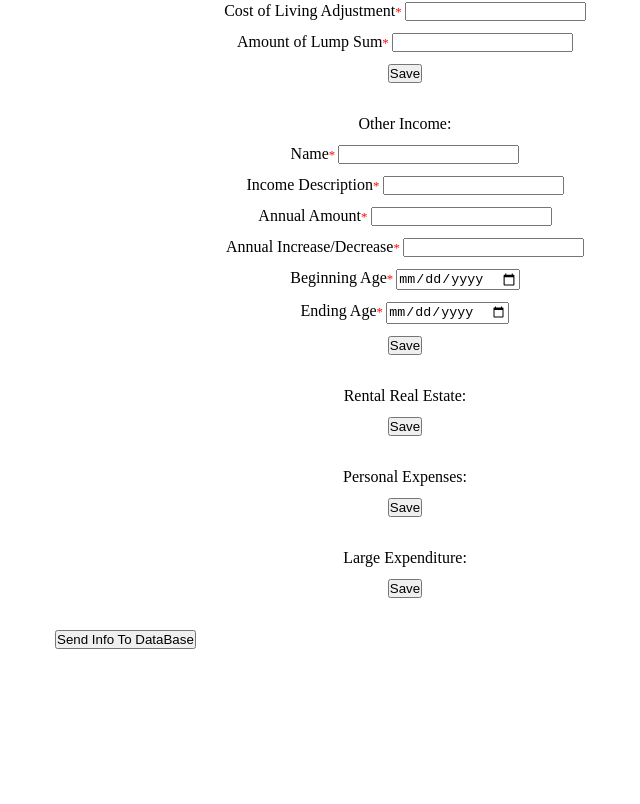
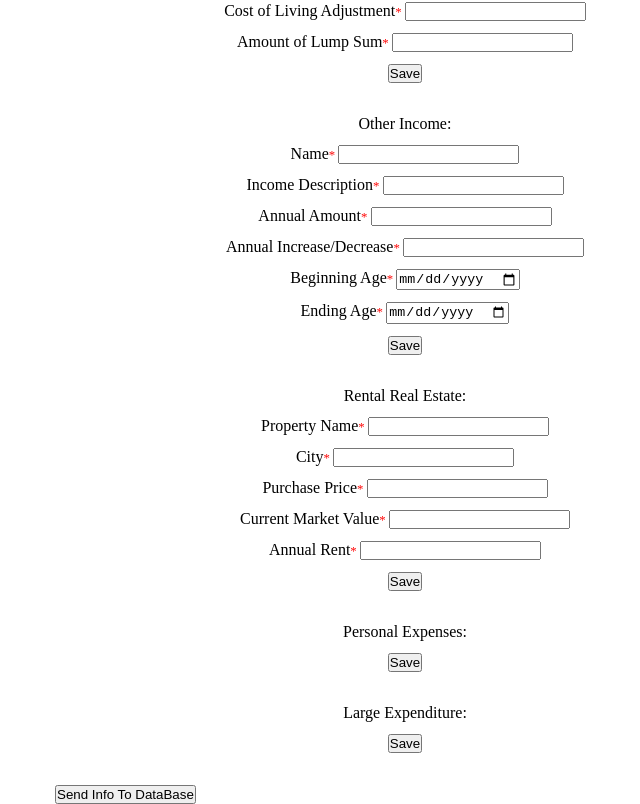
Before and after one commit to lostvikx/enivesh-form, a React (Create React App) app: page / in a window 1280 px wide. Shown: the part 2210-3014 px from the top of the page, without its empty margins (235-875 px from the left). Before the commit the page ends 2859 px from the top, so only its background shows below. Built offline with nearby package versions, Linux system fonts and the light colour scheme.

Commit message:
some more input entries

```diff
--- a/src/formFields.js
+++ b/src/formFields.js
@@ -359,7 +359,38 @@ const fields = {
       inputName: "endingAge"
     },
   ],
-  rentalRealEstate: [],
+  rentalRealEstate: [
+    {
+      key: 1,
+      labelName: "Property Name",
+      inputType: "text",
+      inputName: "propertyName"
+    },
+    {
+      key: 2,
+      labelName: "City",
+      inputType: "text",
+      inputName: "propertyCity"
+    },
+    {
+      key: 3,
+      labelName: "Purchase Price",
+      inputType: "number",
+      inputName: "propertyPurchasePrice"
+    },
+    {
+      key: 4,
+      labelName: "Current Market Value",
+      inputType: "number",
+      inputName: "propertyMarketValue"
+    },
+    {
+      key: 5,
+      labelName: "Annual Rent",
+      inputType: "number",
+      inputName: "propertyAnnualRent"
+    },
+  ],
   personalExpenses: [],
   largeExpenditure: []
 };
```
